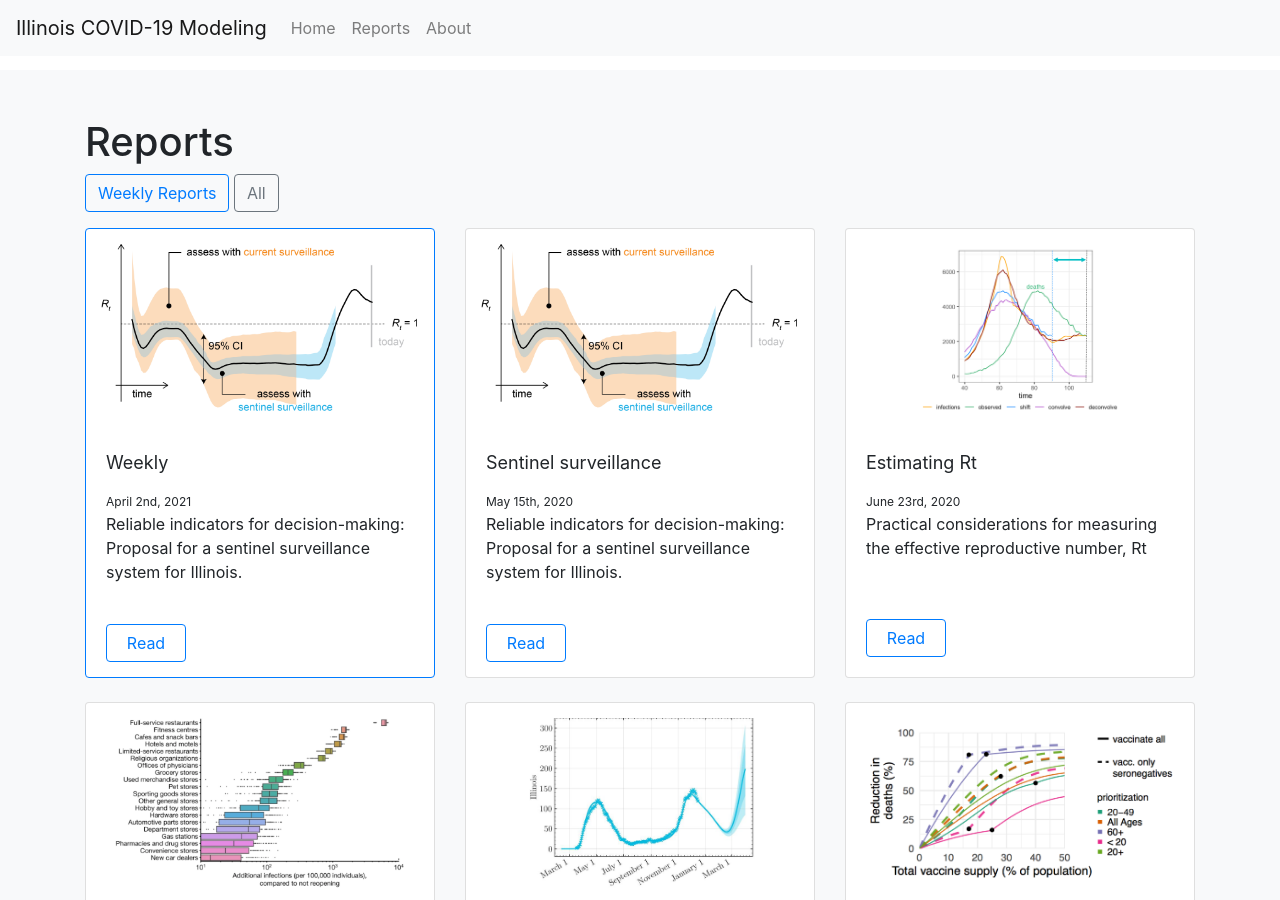
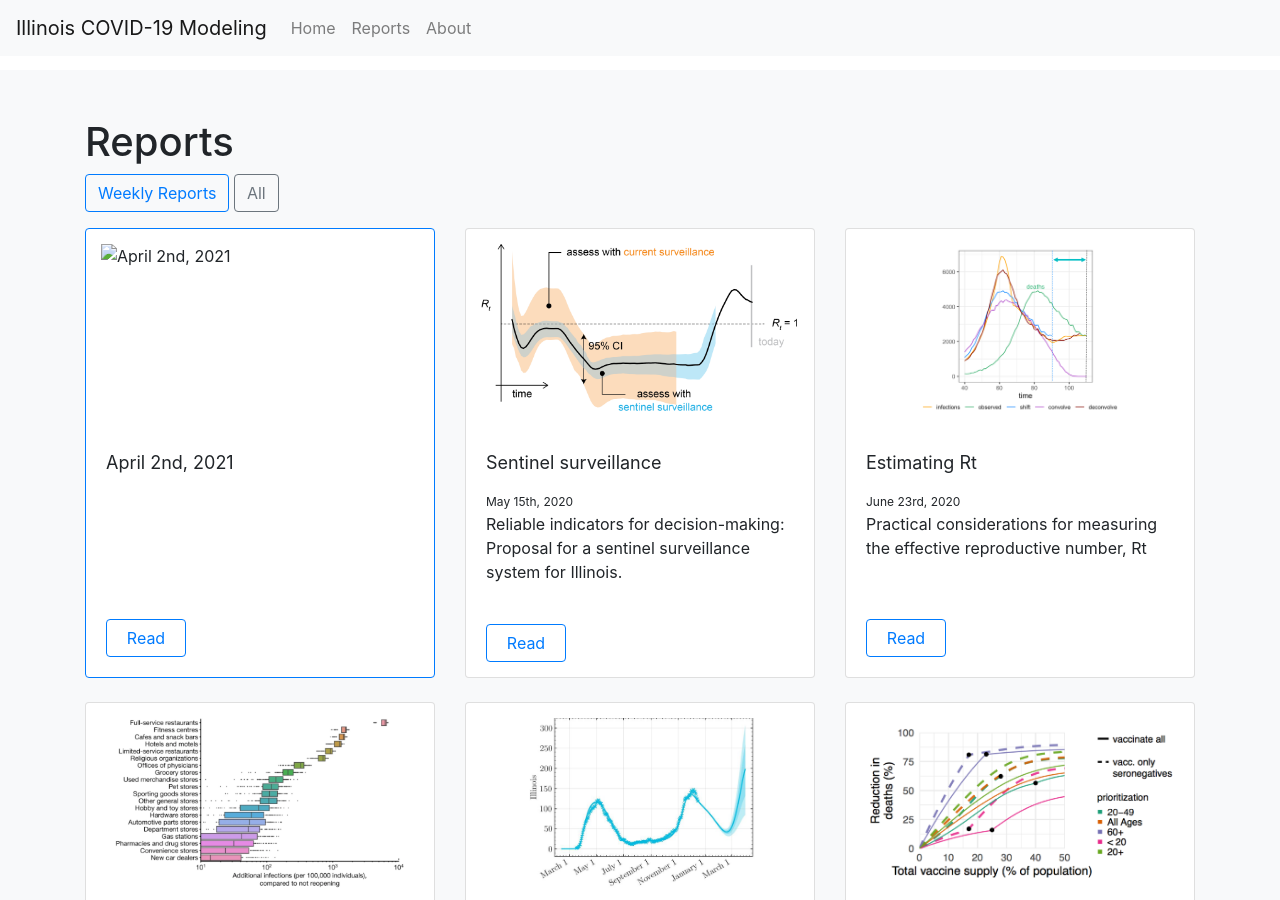
Before and after one commit to rohandandavati/rohandandavati.github.io, a Jekyll site: the page built from reports.md, in a window 1280 px wide and 900 px high. Built offline with Jekyll 4.4.1, drawn with Linux system fonts in a browser that asks for light colours; nearby versions of some CDN libraries; a script that is not in the unit is left out; some of the changed lines change nothing that is shown.

Commit message:
remove some weekly report fields

```diff
--- a/_data/weekly.yml
+++ b/_data/weekly.yml
@@ -1,6 +1,6 @@
-- name: Weekly
-  date: April 2nd, 2021
+- name: April 2nd, 2021
+#  date: April 2nd, 2021
   path: /reports/weekly/20210402.pdf
-  image_path: /images/weekly/image.png
-  description: >
-    Reliable indicators for decision-making: Proposal for a sentinel surveillance system for Illinois.
+#  image_path: /images/weekly/image.png
+#  description: >
+#    Reliable indicators for decision-making: Proposal for a sentinel surveillance system for Illinois.
```
